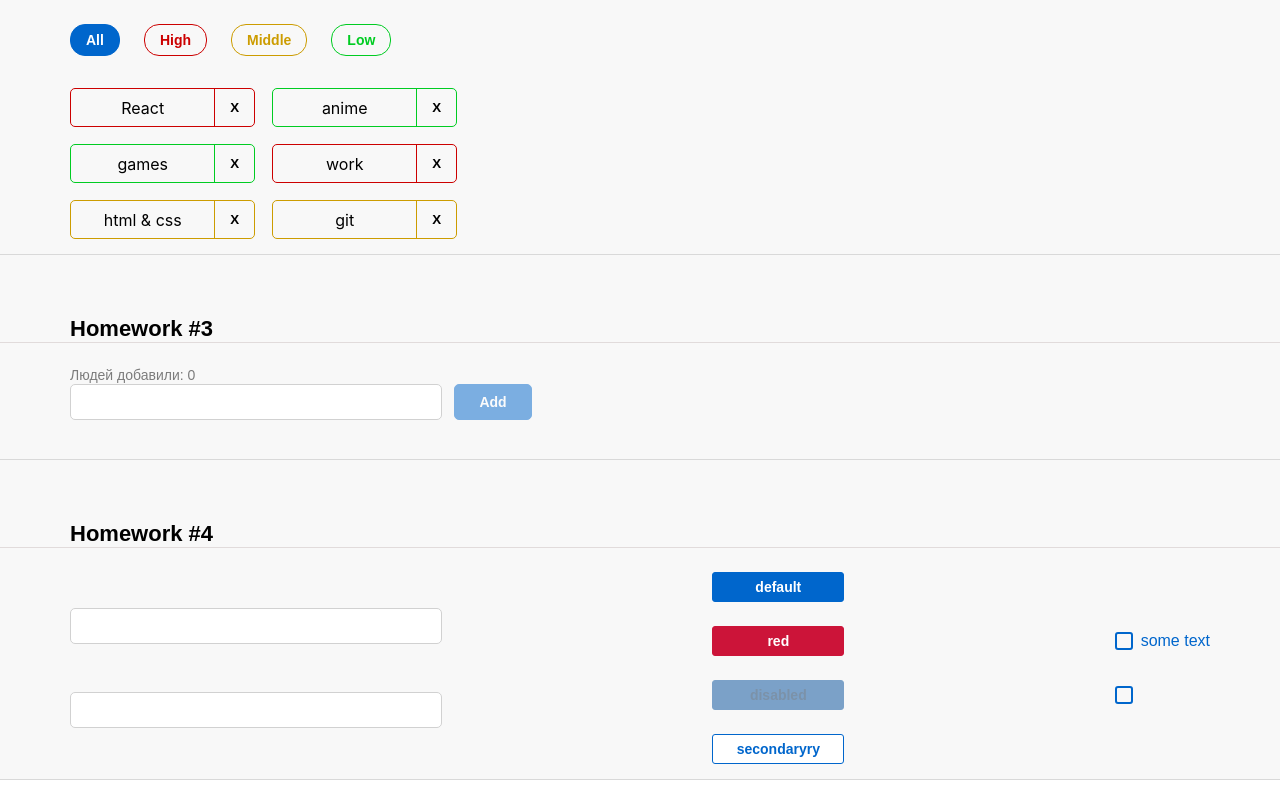
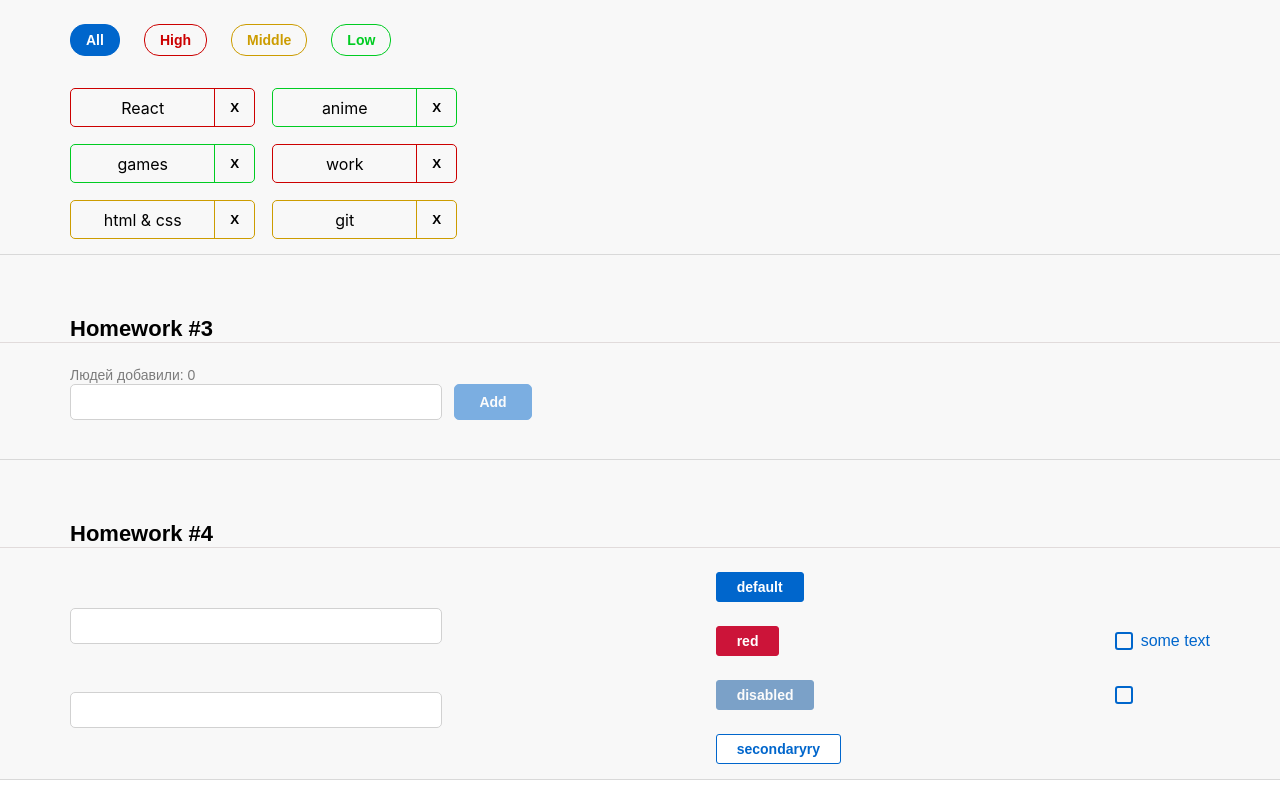
Before and after one commit to alexkarunny/react_homework, a React (Create React App) app: page /#/ in a window 1280 px wide. Shown: the part 418-1218 px from the top of the page. Built offline with nearby package versions, Linux system fonts and the light colour scheme.

Commit message:
09_clock_css

```diff
--- a/src/s2-homeworks/hw04/common/c2-SuperButton/SuperButton.module.css
+++ b/src/s2-homeworks/hw04/common/c2-SuperButton/SuperButton.module.css
@@ -1,17 +1,20 @@
 .button {
     border-radius: 3px;
     outline: none;
-    width: 132px;
-    height: 30px;
+    padding: 4px 20px;
+    /*width: 132px;*/
+    /*height: 30px;*/
+    cursor: pointer;
 }
 
-.disabled {
+/*.disabled {
+    cursor: default;
     border: 1px solid #004D99;
     background: #004D99;
     opacity: 0.5;
-    color: #002E5C;
+    color: #fff;
     font: normal 600 14px/20px 'Montserrat', sans-serif;
-}
+}*/
 
 .secondary {
     /*width: 176px;*/
@@ -69,11 +72,11 @@
 }
 
 .button:disabled {
+    cursor: default;
     border-radius: 3px;
     border: 1px solid #004D99;
     background: #004D99;
     opacity: 0.5;
-    color: #002E5C;
+    color: #fff;
     font: normal 600 14px/20px 'Montserrat', sans-serif;
-
 }
--- a/src/s2-homeworks/hw09/Clock.module.css
+++ b/src/s2-homeworks/hw09/Clock.module.css
@@ -1,14 +1,22 @@
 .buttonsContainer {
+    display: grid;
+    grid-template-columns: min-content min-content;
+    gap: 20px;
 }
 
 .clock {
 }
 
 .watch {
+    margin-bottom: 8px;
+    font: 20px/24px 'Montserrat', sans-serif;
 }
 
 .watch strong {
 }
 
 .more {
+    margin-bottom: 25px;
+    font: 16px/20px 'Montserrat', sans-serif;
+    opacity: .5;
 }
--- a/src/s2-homeworks/hw09/Clock.tsx
+++ b/src/s2-homeworks/hw09/Clock.tsx
@@ -13,7 +13,7 @@ function Clock() {
     const start = () => {
         // пишут студенты // запустить часы (должно отображаться реальное время, а не +1)
         // сохранить ид таймера (https://learn.javascript.ru/settimeout-setinterval#setinterval)
-        setTimerId(+setInterval(() => setDate(new Date())))
+        setTimerId(+setInterval(() => setDate(new Date()), 1000))
 
     }
 
@@ -85,8 +85,8 @@ function Clock() {
     }
 
     const stringTime = `${addZero(date.getHours())}:${addZero(date.getMinutes())}:${addZero(date.getSeconds())}` || <br/> // часы24:минуты:секунды (01:02:03)/(23:02:03)/(24:00:00)/(00:00:01) // пишут студенты
-    const stringDate = `
-    ${addZero(date.getDate()) }.${addZero(date.getMonth() + 1)}.${date.getFullYear()}` || <br/> // день.месяц.год (01.02.2022) // пишут студенты, варианты 01.02.0123/01.02.-123/01.02.12345 не рассматриваем
+
+    const stringDate = `${addZero(date.getDate()) }.${addZero(date.getMonth() + 1)}.${date.getFullYear()}` || <br/> // день.месяц.год (01.02.2022) // пишут студенты, варианты 01.02.0123/01.02.-123/01.02.12345 не рассматриваем
 
     // день недели на английском, месяц на английском (https://learn.javascript.ru/intl#intl-datetimeformat)
     const stringDay = parseWeekDay(date.getDay()) || <br/> // пишут студенты
```
